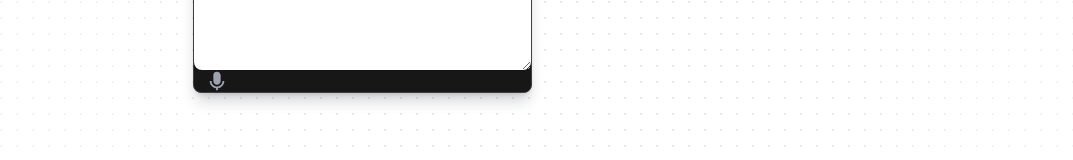
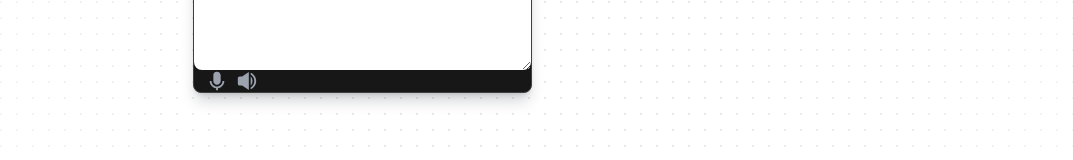
Before and after one commit to Mo2men7/GloboVox, a Next.js app: page / in a window 1280 px wide. Shown: the part 339-499 px from the top of the page, without its empty margins (100-1173 px from the left). Built offline with nearby package versions, Linux system fonts and the light colour scheme.

Commit message:
Implement voice speaking

```diff
--- a/app/_components/VoiceRecording.jsx
+++ b/app/_components/VoiceRecording.jsx
@@ -23,13 +23,11 @@ function VoiceRecording({ setPlainText }) {
   }
 
   return (
-    <div>
-      <BiSolidMicrophone
-        size={22}
-        className="text-gray-400"
-        onClick={handleVoiceRecording}
-      />
-    </div>
+    <BiSolidMicrophone
+      size={22}
+      className="text-gray-400"
+      onClick={handleVoiceRecording}
+    />
   );
 }
 
--- /dev/null
+++ b/app/_components/VoiceSpeaking.jsx
@@ -0,0 +1,25 @@
+import { BiSolidVolumeFull } from "react-icons/bi";
+
+function VoiceSpeaking({ plainText }) {
+  function handleAudioPlayback(text) {
+    if ("speechSynthesis" in window) {
+      window.speechSynthesis.cancel();
+      const utterance = new SpeechSynthesisUtterance(text);
+      window.speechSynthesis.speak(utterance);
+    } else {
+      console.error("Speech synthesis not supported");
+    }
+  }
+
+  return (
+    <BiSolidVolumeFull
+      size={22}
+      className="text-gray-400"
+      onClick={() => {
+        handleAudioPlayback(plainText);
+      }}
+    />
+  );
+}
+
+export default VoiceSpeaking;
--- a/app/page.js
+++ b/app/page.js
@@ -3,9 +3,11 @@
 import { useState } from "react";
 import TextArea from "./_components/TextArea";
 import VoiceRecording from "./_components/VoiceRecording";
+import VoiceSpeaking from "./_components/VoiceSpeaking";
 
 export default function Home() {
   const [plainText, setPlainText] = useState("");
+
   return (
     <div className="h-[50rem] w-full dark:bg-black bg-white  dark:bg-dot-white/[0.2] bg-dot-black/[0.2] relative flex items-center justify-center">
       <div className="absolute pointer-events-none inset-0 flex items-center justify-center dark:bg-black bg-white [mask-image:radial-gradient(ellipse_at_center,transparent_20%,black)]"></div>
@@ -37,6 +39,7 @@ export default function Home() {
                   <div className="flex flex-row justify-between w-full">
                     <span className="cursor-pointer flex flex-row space-x-2">
                       <VoiceRecording setPlainText={setPlainText} />
+                      <VoiceSpeaking plainText={plainText} />
                     </span>
                   </div>
                 </div>
```
